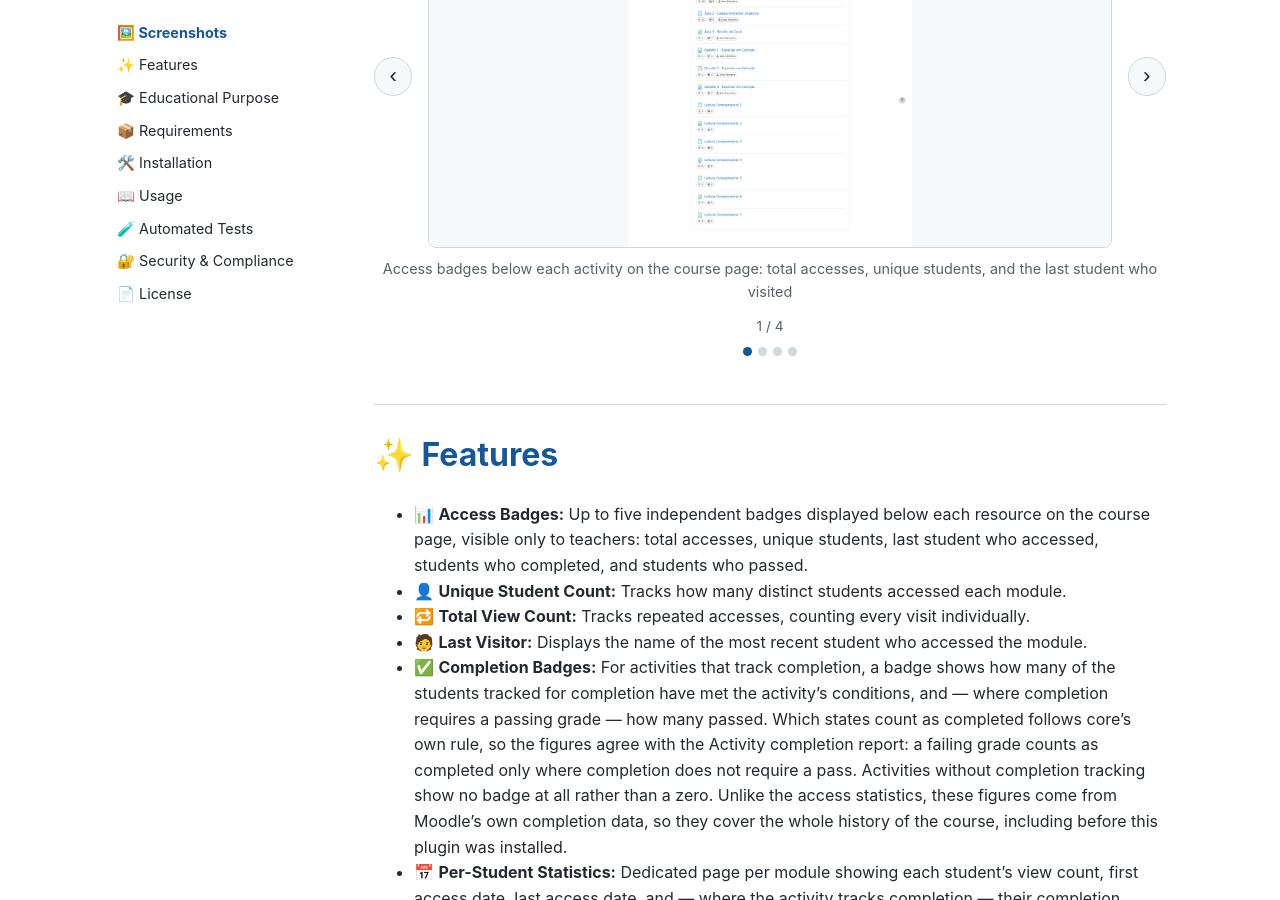
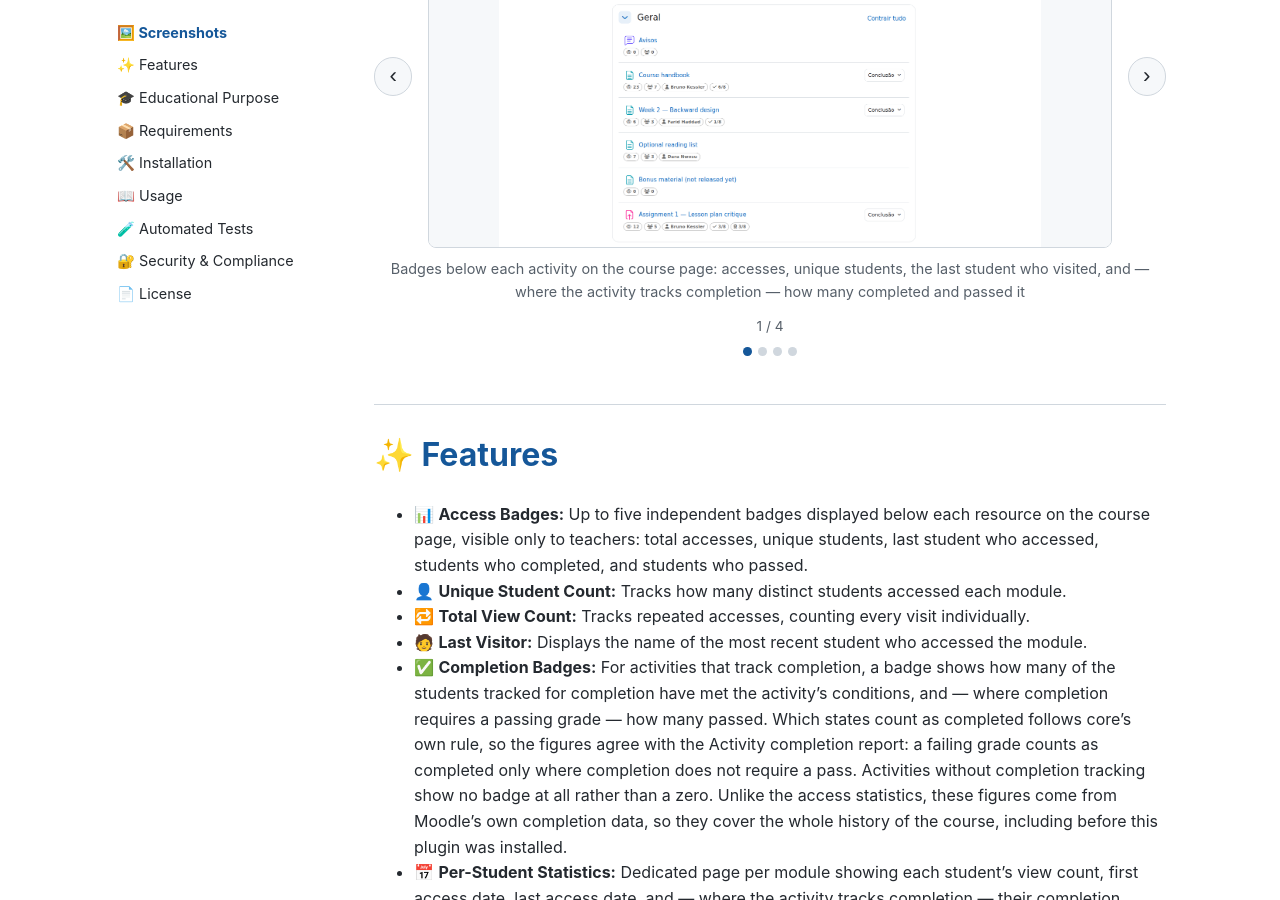
Before and after one commit to jeanlucio/moodle-local_resourcestats, a Jekyll site: the page built from docs/index.md, in a window 1280 px wide and 900 px high, scrolled down 807 px. Built offline with Jekyll 4.4.1, drawn with Linux system fonts in a browser that asks for light colours; part of the change alters nothing that is shown.

Commit message:
retake the screenshots with the completion figures
All four showed the previous three-badge interface, which no longer matches any
of the pages: the course badges, the overview columns and alerts, the
per-student completion column and the preferences form have all grown.

Captions updated accordingly, including that an activity without completion
shows an em dash rather than a zero.

```diff
--- a/docs/_data/screenshots.yml
+++ b/docs/_data/screenshots.yml
@@ -2,14 +2,14 @@
 # English and a Portuguese caption. The screenshots.md pages (en/pt) loop over
 # this list, so adding a new screenshot never touches the gallery markup.
 - file: course-badges.png
-  caption_en: "Access badges below each activity on the course page: total accesses, unique students, and the last student who visited"
-  caption_pt: "Badges de acesso abaixo de cada atividade na página do curso: total de acessos, estudantes únicos e o último estudante que acessou"
+  caption_en: "Badges below each activity on the course page: accesses, unique students, the last student who visited, and — where the activity tracks completion — how many completed and passed it"
+  caption_pt: "Badges abaixo de cada atividade na página do curso: acessos, estudantes únicos, o último estudante que acessou e — nas atividades com rastreamento de conclusão — quantos concluíram e foram aprovados"
 - file: course-stats-overview.png
-  caption_en: "The course statistics overview: engagement alerts (with pills that collapse behind a 'show more' disclosure), and a sortable table of every trackable activity"
-  caption_pt: "A visão geral de estatísticas do curso: alertas de engajamento (com pills que recolhem atrás de um 'mostrar mais') e uma tabela ordenável de todas as atividades rastreáveis"
+  caption_en: "The course statistics overview: engagement and completion alerts, and a sortable table of every trackable activity. An activity that does not track completion, or has no pass mark, shows an em dash rather than a zero"
+  caption_pt: "A visão geral de estatísticas do curso: alertas de engajamento e de conclusão, e uma tabela ordenável de todas as atividades rastreáveis. Atividade sem rastreamento de conclusão, ou sem nota de aprovação, exibe um travessão em vez de zero"
 - file: view-stats-detail.png
-  caption_en: "Per-activity detail page: each student's access count, first access, and last access, with CSV/Excel export"
-  caption_pt: "Página de detalhe por atividade: acessos, primeiro acesso e último acesso de cada estudante, com exportação para CSV/Excel"
+  caption_en: "Per-activity detail page: each student's access count, first and last access, and their completion state — passed, did not pass, or not completed — with CSV/Excel export"
+  caption_pt: "Página de detalhe por atividade: acessos, primeiro e último acesso de cada estudante e sua situação de conclusão — aprovado, não aprovado ou não concluído — com exportação para CSV/Excel"
 - file: preferences.png
-  caption_en: "Each teacher independently chooses which of the three badges to display"
-  caption_pt: "Cada professor escolhe de forma independente quais dos três badges exibir"
+  caption_en: "Each teacher independently chooses which of the five badges to display"
+  caption_pt: "Cada professor escolhe de forma independente quais dos cinco badges exibir"
```
Also changed, not shown: docs/assets/img/screenshots/course-badges.png, docs/assets/img/screenshots/course-stats-overview.png, docs/assets/img/screenshots/preferences.png, docs/assets/img/screenshots/view-stats-detail.png.
